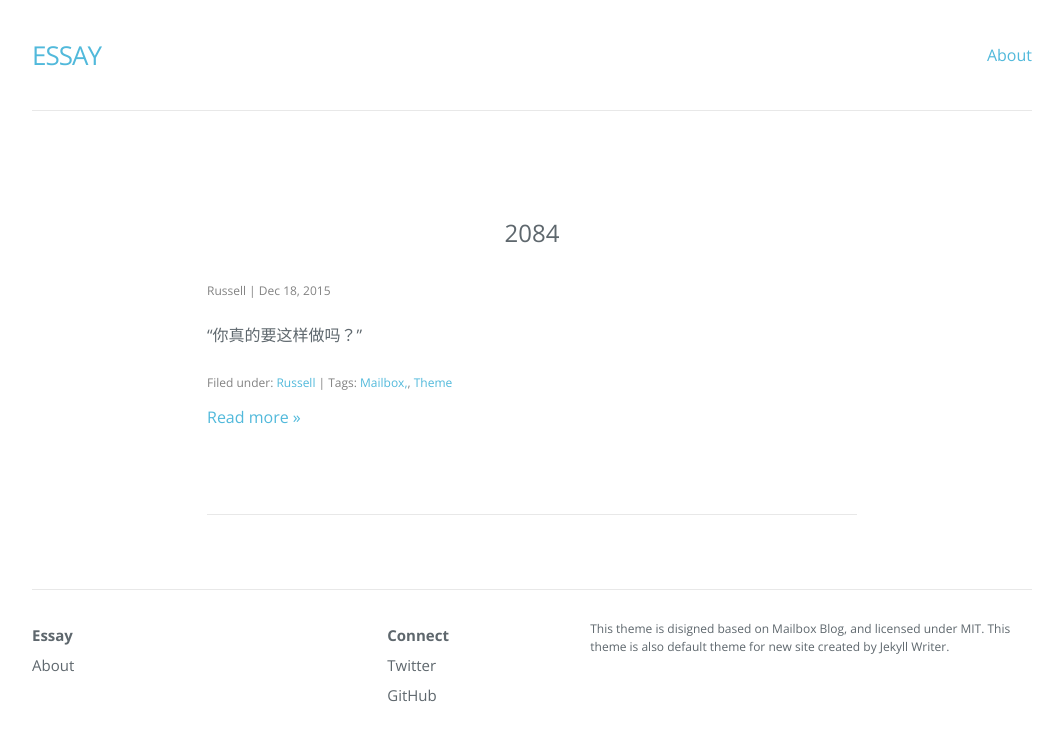
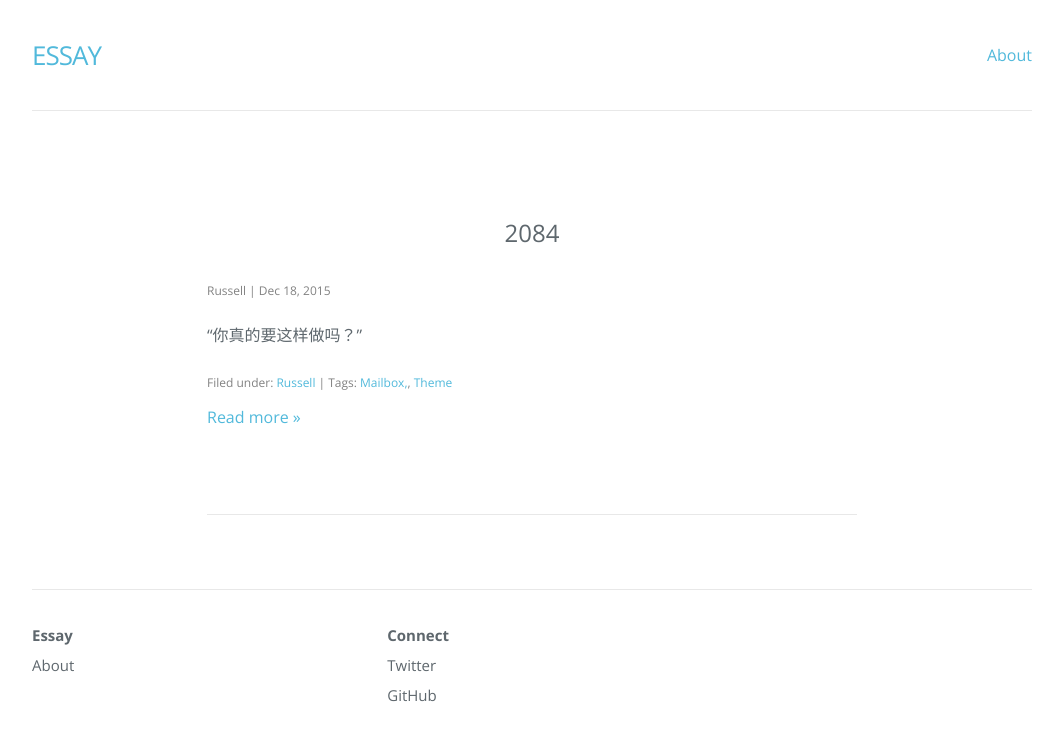
Before and after one commit to RRRussell/blog, a Jekyll site: the page built from index.html, in a window 1280 px wide. Shown: the top 741 px of the page, without its empty margins (108-1171 px from the left). Built offline with Jekyll 4.4.1, drawn with Linux system fonts in a browser that asks for light colours; nearby versions of some CDN libraries; the list of posts is cut into pages by our own code.

Commit message:
Update _config.yml

```diff
--- a/_config.yml
+++ b/_config.yml
@@ -1,13 +1,10 @@
-# Created by Jekyll Writer
+# Created by Russell
 title: Essay
 author: Russell
-description: >
-  This theme is disigned based on Mailbox Blog, and licensed under MIT. This
-  theme is also default theme for new site created by Jekyll Writer.
 permalink: '/:year/:month/:day/:title/'
 paginate: 6
 paginate_path: '/page/:num/'
-twitter_username: Russell
+twitter_username: Russell33706906
 github_username: RRRussell
 gems:
   - jekyll-paginate
```
